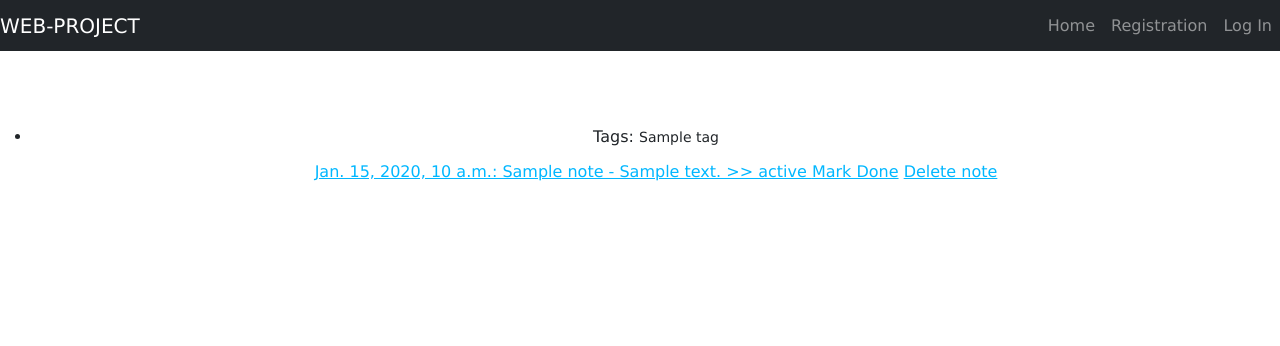
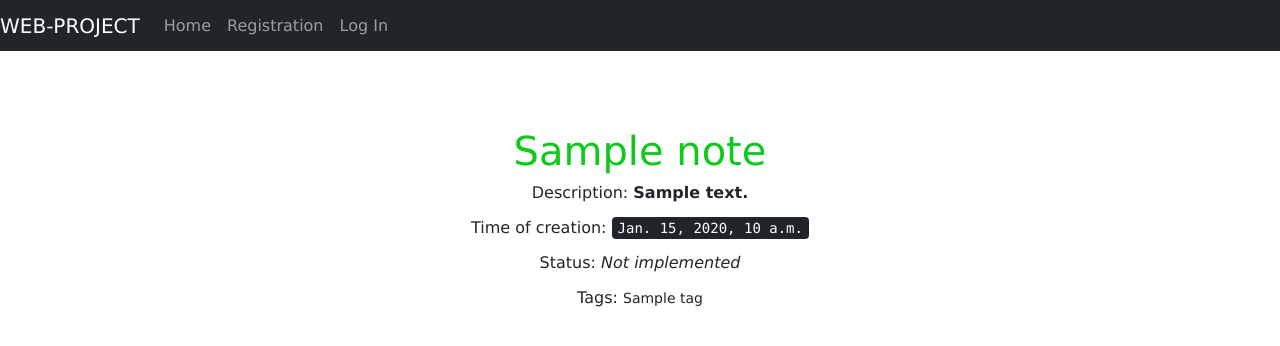
Before and after one commit to LeadShadow/Web6Project, a Django app: template webproject/project/templates/project/detail_note.html in a window 1280 px wide. Shown: the top 346 px of the page. Run offline with Django 3.2, Linux system fonts and the light colour scheme; the template is opened without the code that fills it: most values are stand-ins (such as "Sample title", 1, 10 or a date in 2020); some libraries are stand-ins or nearby versions.

Commit message:
add detail_note

```diff
--- a/webproject/project/templates/project/base.html
+++ b/webproject/project/templates/project/base.html
@@ -34,7 +34,7 @@
                 <a class="nav-link" href="/contact">Add contact</a>
             </li>
             <li class="nav-item">
-                <a class="nav-link" href="/detail_note">Notes</a>
+                <a class="nav-link" href="/show_note">Notes</a>
             </li>
             <li class="nav-item">
                 <a class="nav-link" href="/notes">Add note</a>
--- a/webproject/project/templates/project/detail_note.html
+++ b/webproject/project/templates/project/detail_note.html
@@ -1,40 +1,18 @@
-<link
-        rel="stylesheet"
-        href="https://stackpath.bootstrapcdn.com/bootstrap/4.5.0/css/bootstrap.min.css"
-        integrity="sha384-9aIt2nRpC12Uk9gS9baDl411NQApFmC26EwAOH8WgZl5MYYxFfc+NcPb1dKGj7Sk"
-        crossorigin="anonymous"
-/>
-
-
 {% extends "project/base.html" %}
 
 {% block content %}
 
-  {% for note in notes%}
-      <ul>
-        <li>
-        <p>Tags: <small>
+<h1>{{note.name}}</h1>
+<p>Description: <b>{{note.description}}</b></p>
+<p>Time of creation: <kbd>{{note.created}}</kbd></p>
+{% if note.done %}
+<p>Status: <ins>Completed</ins></p>
+{% else %}
+<p>Status: <i>Not implemented</i></p>
+{% endif %}
+
+    <p>Tags: <small>
         {{ note.tags.all|join:", " }}
-        </small></p>
-          {%if not note.done%}
-          <a href="{% url 'detail_note' %}" role="button" class="outline"
-            >{{ note.created }}:
-               {{note.name}} -
-              {{note.description}} >>
-              {{ note.status }}
-          </a
-          >
-          <a href="{% url 'set_done_note' note.id %}" role="button"> Mark Done</a>
-          <a href="{% url 'delete_note' note.id %}" role="button" class="contrast"
-            >Delete note</a
-          >
-          {% else %}
+    </small></p>
 
-          <a href="{% url 'detail_note' %}" role="button" class="secondary"
-            ><s>{{note.name}}</s></a
-          >
-          {% endif %}
-        </li>
-      </ul>
-      {% endfor %}
 {% endblock %}
--- a/webproject/project/urls.py
+++ b/webproject/project/urls.py
@@ -5,7 +5,7 @@ urlpatterns = [
     path('', views.main, name='main'),
     path('add_tags/', views.tag, name='usertag'),
     path('notes/', views.note, name='notes'),
-    path('detail_note/', views.show_notes, name='detail_note'),
+    path('show_note/', views.show_notes, name='show_note'),
     path('done_note/<int:note_id>', views.set_done_note, name='set_done_note'),
     path('delete/<int:note_id>', views.delete_note, name='delete_note'),
     path('show_notes', views.show_notes, name='show_notes'),
@@ -17,5 +17,6 @@ urlpatterns = [
     path('show_contacts/', views.show_addressbook, name='show_contacts'),
     path('contacts/delete/<int:ab_id>', views.delete_ab, name='delete_ab'),
     path('note_edit/<int:note_id>', views.edit_note, name='note_edit'),
-    path('info_collector/', views.parser, name='parser')
+    path('info_collector/', views.parser, name='parser'),
+    path('detail_note/<int:note_id>', views.detail_note, name='detail_note'),
 ]
```
Also changed, not shown: webproject/project/templates/project/show_note.html (added, +40 -0 lines), webproject/project/views.py (+5 -5 lines), webproject/project/templates/project/add_note.html (renamed from webproject/project/templates/project/notes.html).
